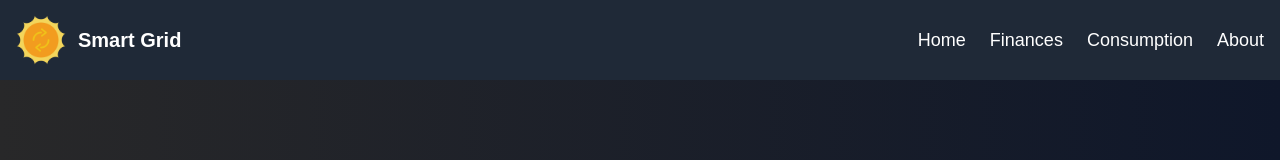
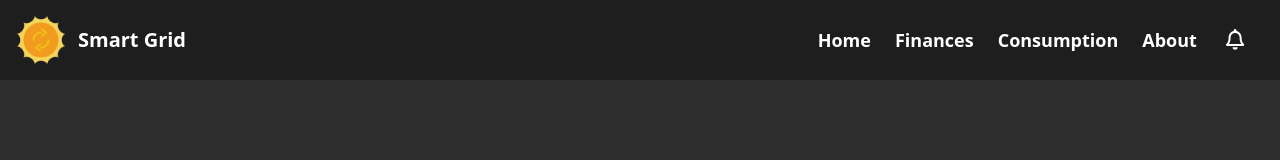
Before and after one commit to chinjyanson/SmartGrid, a React (Create React App) app in the folder react-front-end/: page / in a window 1280 px wide. Shown: the top 160 px of the page. Built offline with nearby package versions, Linux system fonts and the light colour scheme.

Commit message:
[ssk122]: Finalized navbar and slight changes

```diff
--- a/react-front-end/package.json
+++ b/react-front-end/package.json
@@ -3,12 +3,16 @@
   "version": "0.1.0",
   "private": true,
   "dependencies": {
+    "@fortawesome/fontawesome-svg-core": "^6.5.2",
+    "@fortawesome/free-regular-svg-icons": "^6.5.2",
+    "@fortawesome/react-fontawesome": "^0.2.2",
     "@testing-library/jest-dom": "^5.17.0",
     "@testing-library/react": "^13.4.0",
     "@testing-library/user-event": "^13.5.0",
     "axios": "^1.7.2",
     "babel-preset-react-app": "^10.0.1",
     "chart.js": "^4.4.3",
+    "lato-font": "^3.0.0",
     "postcss-resolve-url": "^0.0.1",
     "react": "^18.3.1",
     "react-chartjs-2": "^5.2.0",
--- a/react-front-end/public/index.html
+++ b/react-front-end/public/index.html
@@ -11,7 +11,7 @@
     <title>Smart Grid</title>
   </head>
   <body>
-    <noscript>You need to enable JavaScript to run this app.</noscript>
+    <!-- <noscript>You need to enable JavaScript to run this app.</noscript> -->
     <div id="root"></div>
   </body>
 </html>
--- a/react-front-end/src/App.js
+++ b/react-front-end/src/App.js
@@ -12,7 +12,7 @@ const App = () => {
   return (
     <div className="app flex flex-col min-h-screen">
       <Navbar />
-      <div className="flex-grow bg-gradient-to-r from-dark-purple to-dark-blue">
+      <div className="flex-grow text-white"> {/* Change the background color */}
         <Routes>
           <Route path="/" element={<Home />} />
           <Route path="/finances" element={<Finances />} />
--- a/react-front-end/src/components/Battery.js
+++ b/react-front-end/src/components/Battery.js
@@ -1,5 +1,5 @@
 import React from 'react';
-
+import './battery.css';
 const Battery = ({ level, label }) => {
   // Ensure the level is between 0 and 100
   const batteryLevel = Math.min(100, Math.max(0, level));
--- a/react-front-end/src/components/Navbar.js
+++ b/react-front-end/src/components/Navbar.js
@@ -2,15 +2,24 @@ import React from 'react';
 import logo from '../assets/renewable-energy.png';
 import { Link, NavLink } from 'react-router-dom';
 import { ResetLocation } from '../helpers/reset-location.js';
-import { FaBell } from 'react-icons/fa';
+import { FontAwesomeIcon } from '@fortawesome/react-fontawesome';
+import { faBell } from '@fortawesome/free-regular-svg-icons';
+import './navbar.css';
 
 const Navbar = () => {
   return (
     <header>
-      <nav className="navbar h-20 w-full bg-gray-800 text-white flex items-center px-4">
+      <nav className="navbar h-20 w-full text-white flex items-center px-4">
         <NavLink
-          onClick={() => {
+          onClick={(event) => {
+            // event.preventDefault(); // Prevent default navigation behavior
             ResetLocation();
+            const logoElement = document.querySelector('.logo');
+            logoElement.classList.add('spin-once-animation');
+            setTimeout(() => {
+              logoElement.classList.remove('spin-once-animation');
+            }, 1000); // Adjust the timeout to match the animation duration
+
           }}
           to="/"
           className="flex items-center space-x-3"
@@ -22,34 +31,37 @@ const Navbar = () => {
             src={logo}
             alt="Sun Logo"
           />
-          <h1 className="text-xl font-semibold">
+          <h1 className="text-xl font-bold hover:text-gray-300">
             <span>Smart Grid</span>
           </h1>
         </NavLink>
+
         <ul className="flex space-x-6 ml-auto">
           <li>
-            <Link to="/" className="text-lg hover:text-gray-300">
+            <Link to="/" className="text-lg font-semibold hover:text-gray-300">
               Home
             </Link>
           </li>
           <li>
-            <Link to="/finances" className="text-lg hover:text-gray-300">
+            <Link to="/finances" className="text-lg font-semibold hover:text-gray-300">
               Finances
             </Link>
           </li>
           <li>
-            <Link to="/consumption" className="text-lg hover:text-gray-300">
+            <Link to="/consumption" className="text-lg font-semibold hover:text-gray-300">
               Consumption
             </Link>
           </li>
-          <li className="flex items-center space-x-1">
-            <Link to="/about" className="text-lg hover:text-gray-300">
+          <li>
+            <Link to="/about" className="text-lg font-semibold hover:text-gray-300">
               About
             </Link>
           </li>
-          {/* <li>
-            <FontAwesomeIcon icon="fa-regular fa-bell" />
-          </li> */}
+          <li>
+            <Link to="/alert">
+              <FontAwesomeIcon icon={faBell} className="bell-icon" />
+            </Link>
+          </li>
         </ul>
       </nav>
     </header>
--- /dev/null
+++ b/react-front-end/src/components/battery.css
@@ -0,0 +1,55 @@
+.battery-container {
+    display: flex;
+    flex-direction: row;
+    align-items: center;
+  }
+
+  .battery-label {
+    font-size: 1.2rem;
+    color: #fff;
+    font-weight: bold;
+  }
+
+  .battery {
+    position: relative;
+    width: 200px;
+    height: 100px;
+    border: 3px solid #333;
+    border-radius: 10px; /* Rounded edges */
+    background-color: #fff;
+    overflow: hidden;
+    margin: 20px 0;
+  }
+
+  .battery-level {
+    height: 100%;
+    background-color: #76c7c0;
+    transition: width 0.3s ease;
+    display: flex;
+    align-items: center;
+    justify-content: center;
+    border-radius: 10px 0 0 10px; /* Rounded edges */
+    position: relative;
+    z-index: 1;
+  }
+
+  .battery-cap {
+    position: absolute;
+    top: 30%;
+    right: -10px;
+    width: 10px;
+    height: 40%;
+    background-color: #333;
+    border-radius: 1px;
+    z-index: 2;
+  }
+
+  .battery-text {
+    position: absolute;
+    left: 50%;
+    transform: translateX(-50%);
+    font-size: 1.5rem;
+    color: #fff;
+    font-weight: bold;
+    z-index: 3;
+  }
--- /dev/null
+++ b/react-front-end/src/components/navbar.css
@@ -0,0 +1,84 @@
+.navbar {
+    display: flex;
+    align-items: center;
+    justify-content: space-between;
+    padding: 0 20px; /* Adjust padding for better spacing */
+    background-color: #1e1e1e !important;/* Dark mode background color */
+  }
+
+  .navbar ul {
+    margin-right: 20px; /* Add extra spacing on the right */
+  }
+
+  .navbar li:last-child {
+    margin-left: 10px; /* Add spacing between the "About" link and the bell icon */
+  }
+
+  .bell-icon {
+    font-size: 1.3rem; /* Adjust the size of the bell icon */
+    margin-top: 0px; /* Shift the bell icon slightly lower */
+    margin-left: 5px; /* Add spacing between the bell icon and the link */
+    vertical-align: middle; /* Align the bell icon vertically with the text */
+  }
+
+  .logo-container {
+    display: flex;
+    align-items: center;
+    cursor: pointer;
+  }
+
+  @keyframes spin-once {
+    0% {
+      transform: rotate(0deg);
+    }
+    100% {
+      transform: rotate(360deg);
+    }
+  }
+
+  .spin-once-animation {
+    animation: spin-once 0.7s linear; /* Adjust the animation duration as needed */
+  }
+
+  @keyframes shake {
+    0% {
+      transform: translateX(0) rotate(0);
+      transform-origin: top; /* Set pivot point to top */
+    }
+    20% {
+      transform: translateX(-2px) rotate(-5deg);
+      transform-origin: top; /* Set pivot point to top */
+    }
+    40% {
+      transform: translateX(2px) rotate(5deg);
+      transform-origin: top; /* Set pivot point to top */
+    }
+    60% {
+      transform: translateX(-2px) rotate(-5deg);
+      transform-origin: top; /* Set pivot point to top */
+    }
+    80% {
+      transform: translateX(2px) rotate(5deg);
+      transform-origin: top; /* Set pivot point to top */
+    }
+    100% {
+      transform: translateX(0) rotate(0);
+      transform-origin: top; /* Set pivot point to top */
+    }
+  }
+
+  .logo {
+    width: 50px;
+    height: 50px;
+  }
+
+  .navbar a {
+    /* font-family: "Lato", sans-serif; Change font to Lato */
+    text-decoration: none; /* Remove underline from links */
+  }
+
+  /* Add hover effect to the bell icon */
+  .bell-icon:hover {
+    animation: shake 0.5s infinite; /* Add a shake animation on hover */
+    color: #ccc; /* Change color on hover */
+  }
--- a/react-front-end/src/core-ui/App.css
+++ b/react-front-end/src/core-ui/App.css
@@ -1,74 +1,47 @@
 .navbar {
   width: 100%;
-  background-color: #333;
+  /* background-color: #1E1E1E; Dark mode background color */
   color: white;
   padding: 1rem;
   text-align: center;
+  position: fixed; /* Make the navbar fixed */
+  top: 0; /* Position it at the top of the viewport */
+  left: 0; /* Align it to the left side */
 }
 
 .app {
   display: flex;
   flex-direction: column;
   height: 100%;
+  overflow-y: auto; /* Add vertical scroll if content overflows */
+  padding-top: 5rem; /* Ensure content starts below the navbar */
+  scrollbar-width: thin;
+  scrollbar-color: transparent transparent; /* Hide scrollbar in Firefox */
+  background-color: #2e2e2e;
+}
+
+/* Hide the scrollbar in WebKit/Blink */
+.app::-webkit-scrollbar {
+  width: 6px;
+}
+
+/* Track */
+.app::-webkit-scrollbar-track {
+  background: transparent;
+}
+
+/* Handle */
+.app::-webkit-scrollbar-thumb {
+  background: #888; /* Change scrollbar thumb color */
+  border-radius: 3px;
+}
+
+/* Handle on hover */
+.app::-webkit-scrollbar-thumb:hover {
+  background: #555; /* Change scrollbar thumb color on hover */
 }
 
 .chart-container {
   width: 80%;
   max-width: 600px;
 }
-
-.battery-container {
-  display: flex;
-  flex-direction: row;
-  align-items: center;
-}
-
-.battery-label {
-  font-size: 1.2rem;
-  color: #fff;
-  font-weight: bold;
-}
-
-.battery {
-  position: relative;
-  width: 200px;
-  height: 100px;
-  border: 3px solid #333;
-  border-radius: 10px; /* Rounded edges */
-  background-color: #fff;
-  overflow: hidden;
-  margin: 20px 0;
-}
-
-.battery-level {
-  height: 100%;
-  background-color: #76c7c0;
-  transition: width 0.3s ease;
-  display: flex;
-  align-items: center;
-  justify-content: center;
-  border-radius: 10px 0 0 10px; /* Rounded edges */
-  position: relative;
-  z-index: 1;
-}
-
-.battery-cap {
-  position: absolute;
-  top: 30%;
-  right: -10px;
-  width: 10px;
-  height: 40%;
-  background-color: #333;
-  border-radius: 1px;
-  z-index: 2;
-}
-
-.battery-text {
-  position: absolute;
-  left: 50%;
-  transform: translateX(-50%);
-  font-size: 1.5rem;
-  color: #fff;
-  font-weight: bold;
-  z-index: 3;
-}
--- a/react-front-end/src/index.css
+++ b/react-front-end/src/index.css
@@ -2,23 +2,10 @@
 @tailwind components;
 @tailwind utilities;
 
-/* body {
-  margin: 0;
-  font-family: -apple-system, BlinkMacSystemFont, 'Segoe UI', 'Roboto', 'Oxygen',
-    'Ubuntu', 'Cantarell', 'Fira Sans', 'Droid Sans', 'Helvetica Neue',
-    sans-serif;
-  -webkit-font-smoothing: antialiased;
-  -moz-osx-font-smoothing: grayscale;
-} */
-
-/* code {
-  font-family: source-code-pro, Menlo, Monaco, Consolas, 'Courier New',
-    monospace;
-} */
-
 body {
   margin: 0;
-  font-family: Arial, sans-serif;
+  font-family: system-ui, -apple-system, BlinkMacSystemFont, 'Segoe UI', Roboto, Oxygen, Ubuntu, Cantarell, 'Open Sans', 'Helvetica Neue', sans-serif;
+  color: #fff; /* Text color */
 }
 
 #root {
@@ -27,9 +14,8 @@ body {
   height: 100%;
 }
 
-
 html, body, #root {
   height: 100%;
   margin: 0;
-  background: linear-gradient(to right, #2d0135, #0f172a);
+  background: #1e1e1e; /* Dark mode background color */
 }
--- a/react-front-end/src/routes/not-found/not-found.css
+++ b/react-front-end/src/routes/not-found/not-found.css
@@ -2,7 +2,7 @@
 
 body {
     margin: 0;
-    font-family: 'Arial', sans-serif;
+    font-family: 'Calibri', sans-serif;
     background-color: #ffffff;
     color: #1a1a1a;
   }
```
Also changed, not shown: react-front-end/src/index.js (+0 -17 lines), react-front-end/public/manifest.json, 1 other file (tests, documents, lock files or other folders).
